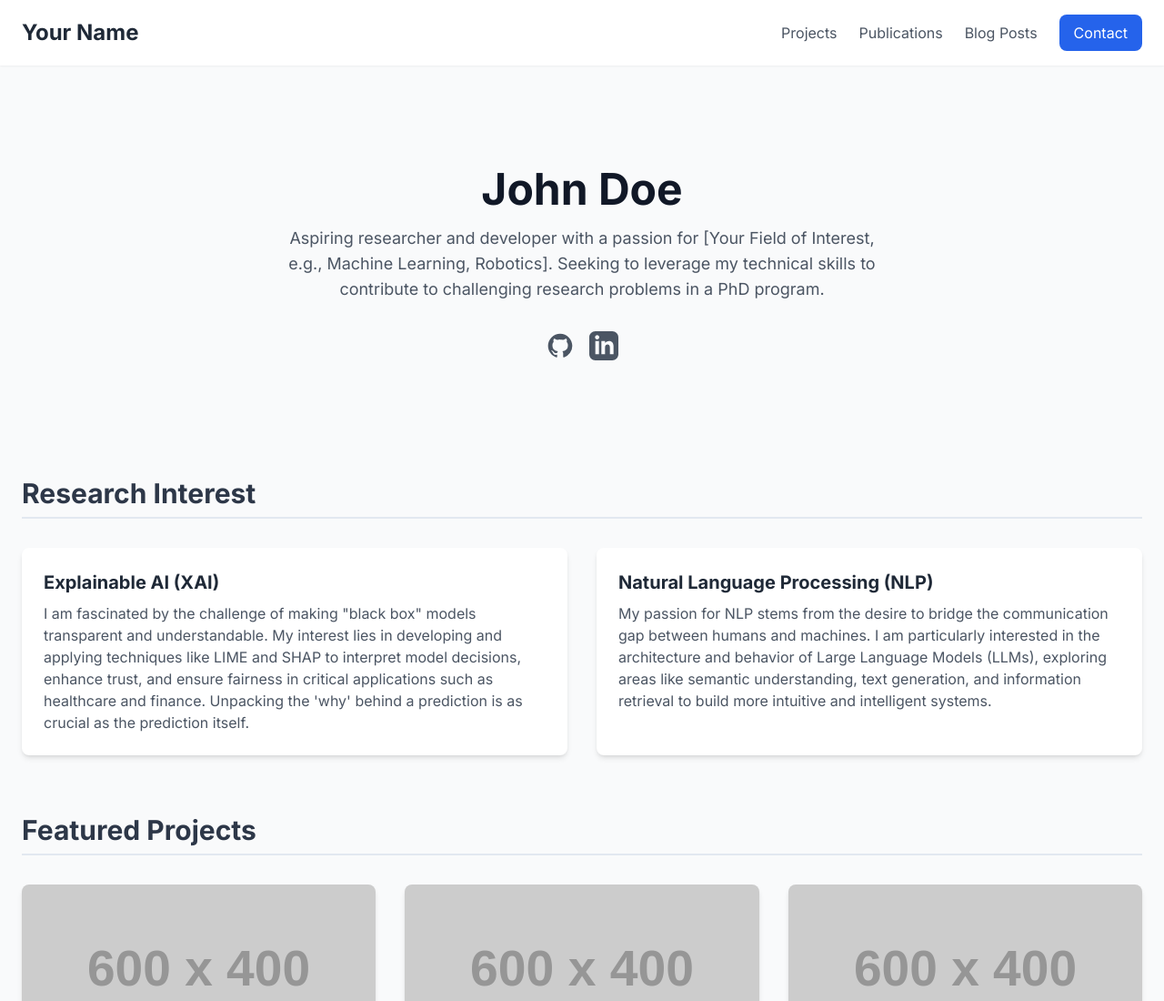
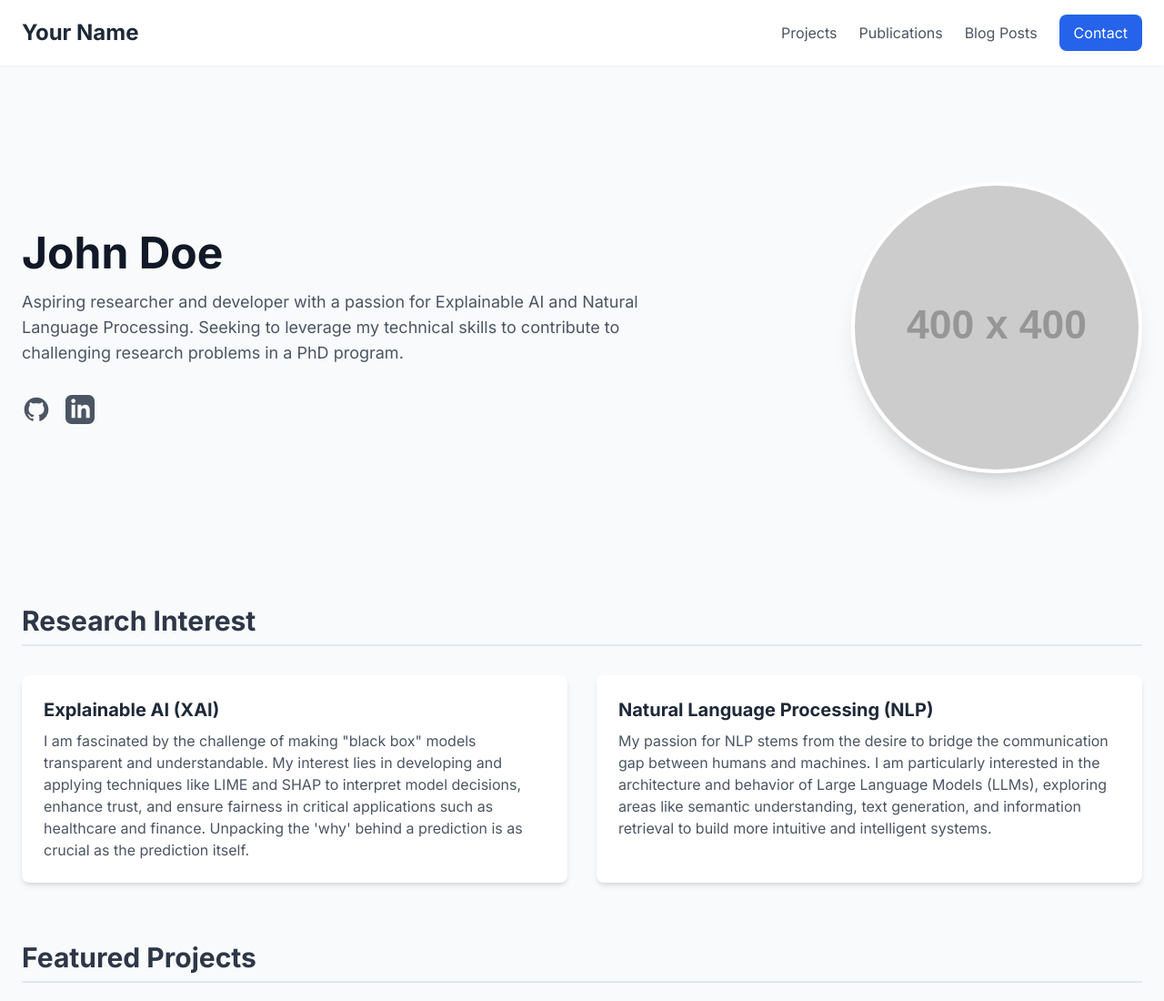
Before and after one commit to SomeshRewadkar/SomeshRewadkar.github.io, a plain HTML site: page index.html in a window 1280 px wide. Shown: the top 1100 px of the page at 91% size. Drawn offline with nearby package versions, Linux system fonts and the light colour scheme; placeholder pictures from the web are drawn by us.

Commit message:
Update index.html

```diff
--- a/index.html
+++ b/index.html
@@ -53,18 +53,25 @@
 
     <main class="container mx-auto px-6 py-12">
 
-        <section id="about" class="text-center py-16">
+        <section id="about" class="py-20">
+            <div class="flex flex-col md:flex-row items-center gap-12">
+                <div class="md:w-3/5 text-center md:text-left">
                     <h1 class="text-5xl font-bold text-gray-900">John Doe</h1>
-            <p class="mt-4 text-lg text-gray-600 max-w-2xl mx-auto">
-                Aspiring researcher and developer with a passion for [Your Field of Interest, e.g., Machine Learning, Robotics]. Seeking to leverage my technical skills to contribute to challenging research problems in a PhD program.
+                    <p class="mt-4 text-lg text-gray-600">
+                        Aspiring researcher and developer with a passion for Explainable AI and Natural Language Processing. Seeking to leverage my technical skills to contribute to challenging research problems in a PhD program.
                     </p>
-            <div class="mt-8 flex justify-center space-x-4">
+                    <div class="mt-8 flex justify-center md:justify-start space-x-4">
                         <a href="https://github.com/your-username" target="_blank" class="text-gray-600 hover:text-blue-600 transition duration-300" aria-label="GitHub Profile">
                             <svg class="w-8 h-8" fill="currentColor" viewBox="0 0 24 24" aria-hidden="true"><path fill-rule="evenodd" d="M12 2C6.477 2 2 6.477 2 12c0 4.418 2.865 8.168 6.839 9.49.5.092.682-.217.682-.482 0-.237-.009-.868-.014-1.703-2.782.605-3.369-1.343-3.369-1.343-.454-1.158-1.11-1.466-1.11-1.466-.908-.62.069-.608.069-.608 1.003.07 1.531 1.032 1.531 1.032.892 1.53 2.341 1.088 2.91.832.092-.647.35-1.088.636-1.338-2.22-.253-4.555-1.113-4.555-4.951 0-1.093.39-1.988 1.031-2.688-.103-.253-.446-1.272.098-2.65 0 0 .84-.27 2.75 1.026A9.564 9.564 0 0112 6.844c.85.004 1.705.115 2.504.337 1.909-1.296 2.747-1.027 2.747-1.027.546 1.379.203 2.398.1 2.651.64.7 1.03 1.595 1.03 2.688 0 3.848-2.338 4.695-4.566 4.943.359.309.678.92.678 1.855 0 1.338-.012 2.419-.012 2.747 0 .268.18.58.688.482A10.001 10.001 0 0022 12c0-5.523-4.477-10-10-10z" clip-rule="evenodd" /></svg>
                         </a>
                         <a href="https://linkedin.com/in/your-username" target="_blank" class="text-gray-600 hover:text-blue-600 transition duration-300" aria-label="LinkedIn Profile">
                             <svg class="w-8 h-8" fill="currentColor" viewBox="0 0 24 24" aria-hidden="true"><path d="M19 0h-14c-2.761 0-5 2.239-5 5v14c0 2.761 2.239 5 5 5h14c2.762 0 5-2.239 5-5v-14c0-2.761-2.238-5-5-5zm-11 19h-3v-11h3v11zm-1.5-12.268c-.966 0-1.75-.79-1.75-1.764s.784-1.764 1.75-1.764 1.75.79 1.75 1.764-.783 1.764-1.75 1.764zm13.5 12.268h-3v-5.604c0-3.368-4-3.113-4 0v5.604h-3v-11h3v1.765c1.396-2.586 7-2.777 7 2.476v6.759z"/></svg>
                         </a>
+                    </div>
+                </div>
+                <div class="md:w-2/5 flex justify-center md:justify-end">
+                    <img src="https://placehold.co/400x400/e2e8f0/2d3748?text=Your+Photo" alt="A portrait of John Doe" class="rounded-full w-64 h-64 md:w-80 md:h-80 object-cover shadow-xl border-4 border-white">
+                </div>
             </div>
         </section>
 
```
Lines whose indentation alone changed are shown as unchanged.
